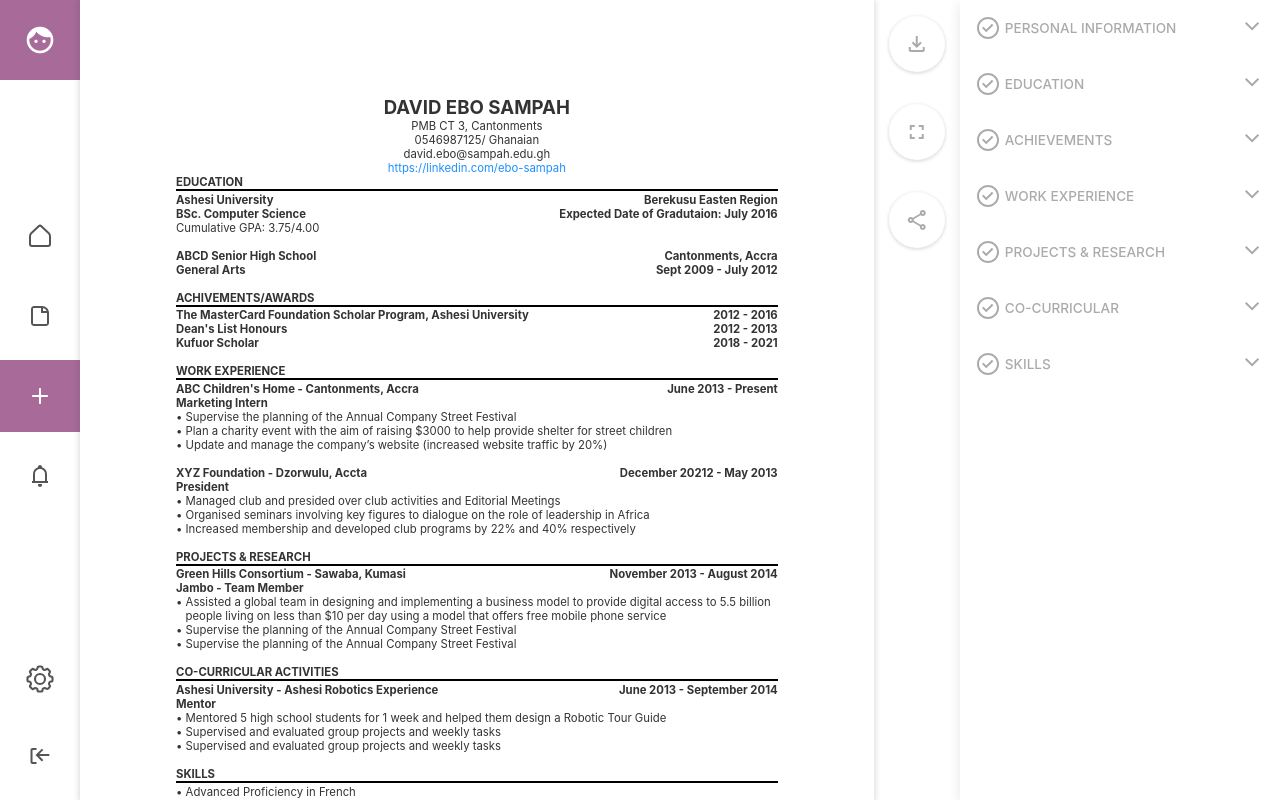
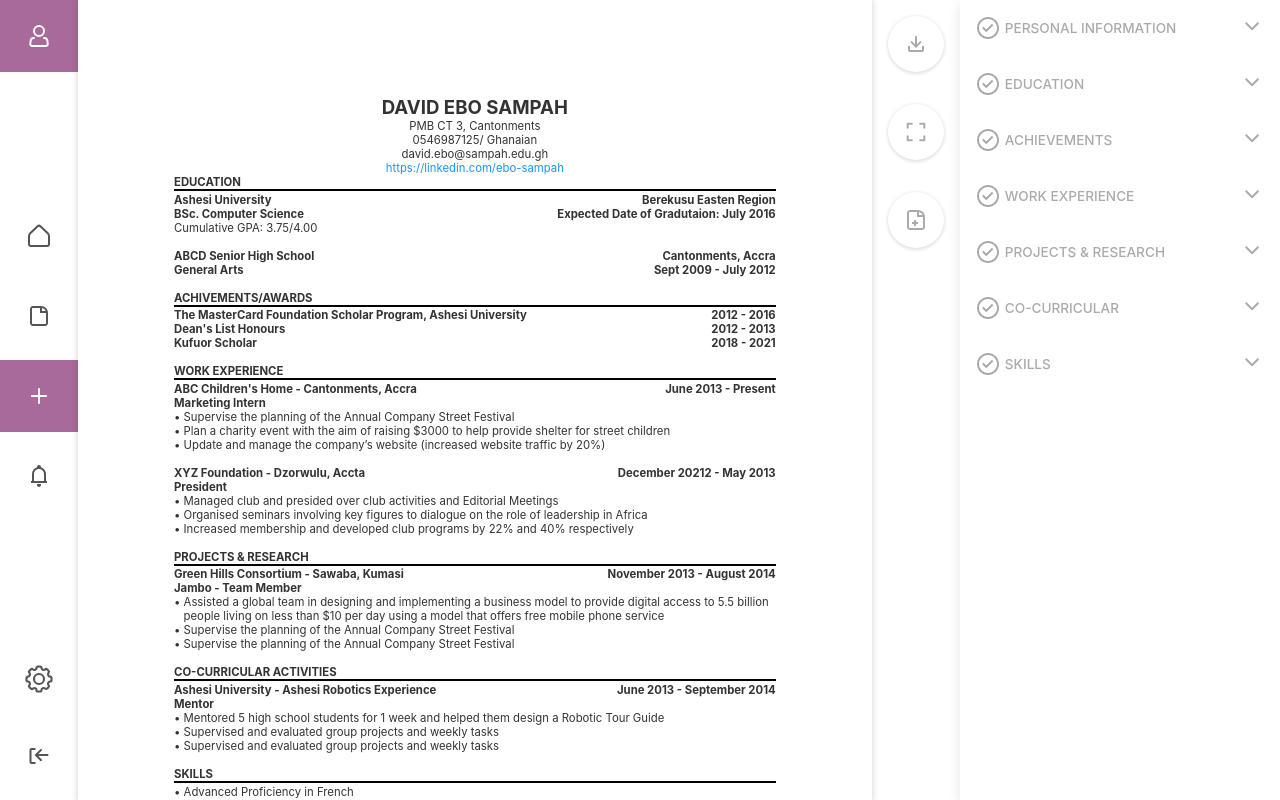
Before and after one commit to faddalibrahim/auto-cv-frontend, a React (Create React App) app: page / in a window 1280 px wide. Built offline with nearby package versions, Linux system fonts and the light colour scheme; sample sign-in values are in the browser's storage; a web font is replaced by a local one.

Commit message:
all icons replaced

```diff
--- /dev/null
+++ b/src/components/download-icon/DownloadIcon.js
@@ -0,0 +1,22 @@
+const DownloadIcon = () => {
+  return (
+    <svg
+      width="24"
+      height="24"
+      viewBox="0 0 24 24"
+      fill="none"
+      xmlns="http://www.w3.org/2000/svg"
+    >
+      <path
+        d="M11 5C11 4.44772 11.4477 4 12 4C12.5523 4 13 4.44772 13 5V12.1578L16.2428 8.91501L17.657 10.3292L12.0001 15.9861L6.34326 10.3292L7.75748 8.91501L11 12.1575V5Z"
+        fill="currentColor"
+      />
+      <path
+        d="M4 14H6V18H18V14H20V18C20 19.1046 19.1046 20 18 20H6C4.89543 20 4 19.1046 4 18V14Z"
+        fill="currentColor"
+      />
+    </svg>
+  );
+};
+
+export default DownloadIcon;
--- /dev/null
+++ b/src/components/file-add-icon/FileAddIcon.js
@@ -0,0 +1,24 @@
+const FileAddIcon = () => {
+  return (
+    <svg
+      width="24"
+      height="24"
+      viewBox="0 0 24 24"
+      fill="none"
+      xmlns="http://www.w3.org/2000/svg"
+    >
+      <path
+        d="M10 18V16H8V14H10V12H12V14H14V16H12V18H10Z"
+        fill="currentColor"
+      />
+      <path
+        fill-rule="evenodd"
+        clip-rule="evenodd"
+        d="M6 2C4.34315 2 3 3.34315 3 5V19C3 20.6569 4.34315 22 6 22H18C19.6569 22 21 20.6569 21 19V9C21 5.13401 17.866 2 14 2H6ZM6 4H13V9H19V19C19 19.5523 18.5523 20 18 20H6C5.44772 20 5 19.5523 5 19V5C5 4.44772 5.44772 4 6 4ZM15 4.10002C16.6113 4.4271 17.9413 5.52906 18.584 7H15V4.10002Z"
+        fill="currentColor"
+      />
+    </svg>
+  );
+};
+
+export default FileAddIcon;
--- /dev/null
+++ b/src/components/fullscreen-icon/FullscreenIcon.js
@@ -0,0 +1,23 @@
+const FullscreenIcon = () => {
+  return (
+    <svg
+      xmlns="http://www.w3.org/2000/svg"
+      width="20"
+      height="20"
+      viewBox="0 0 24 24"
+      fill="none"
+      stroke="currentColor"
+      stroke-width="2.4"
+      stroke-linecap="round"
+      stroke-linejoin="round"
+      class="ai ai-FullScreen"
+    >
+      <path d="M2 7V2h5" />
+      <path d="M22 7V2h-5" />
+      <path d="M7 22H2v-5" />
+      <path d="M17 22h5v-5" />
+    </svg>
+  );
+};
+
+export default FullscreenIcon;
--- /dev/null
+++ b/src/components/profile-icon/ProfileIcon.js
@@ -0,0 +1,21 @@
+const ProfileIcon = () => {
+  return (
+    <svg
+      xmlns="http://www.w3.org/2000/svg"
+      width="24"
+      height="24"
+      viewBox="0 0 24 24"
+      fill="none"
+      stroke="currentColor"
+      stroke-width="2"
+      stroke-linecap="round"
+      stroke-linejoin="round"
+      class="ai ai-Person"
+    >
+      <circle cx="12" cy="7" r="5" />
+      <path d="M17 14h.352a3 3 0 0 1 2.976 2.628l.391 3.124A2 2 0 0 1 18.734 22H5.266a2 2 0 0 1-1.985-2.248l.39-3.124A3 3 0 0 1 6.649 14H7" />
+    </svg>
+  );
+};
+
+export default ProfileIcon;
--- a/src/components/sidebar/sidebar_routes.js
+++ b/src/components/sidebar/sidebar_routes.js
@@ -15,6 +15,7 @@ import FileIcon from "components/file-icon/FileIcon";
 import PlusIcon from "components/plus-icon/PlusIcon";
 import LogoutIcon from "components/logout-icon/LogoutIcon";
 import CogIcon from "components/cog-icon/CogIcon";
+import ProfileIcon from "components/profile-icon/ProfileIcon";
 
 const routeNames = {
   RESUME_HOME: "home",
@@ -28,10 +29,10 @@ const routeNames = {
 
 const routes = [
   {
-    name: FACE,
-    iconType: MATERIAL_ICONS,
+    // name: FACE,
+    // iconType: MATERIAL_ICONS,
     label: routeNames.PROFILE,
-    customSVG: null,
+    customSVG: <ProfileIcon />,
   },
   {
     label: routeNames.RESUME_HOME,
--- a/src/pages/create/Create.js
+++ b/src/pages/create/Create.js
@@ -12,6 +12,9 @@ import {
 
 import CreatePageStyles from "./create.module.scss";
 import { withRouter } from "react-router-dom";
+import DownloadIcon from "components/download-icon/DownloadIcon";
+import FullscreenIcon from "components/fullscreen-icon/FullscreenIcon";
+import FileAddIcon from "components/file-add-icon/FileAddIcon";
 
 const Create = (props) => {
   return (
@@ -22,13 +25,13 @@ const Create = (props) => {
 
       <div className={CreatePageStyles.actions}>
         <div onClick={() => props.history.push("/print")}>
-          <Icon type={MATERIAL_ICONS_OUTLINED} name={FILE_DOWNLOAD} />
+          <Icon customSVG={<DownloadIcon />} />
         </div>
         <div>
-          <Icon type={MATERIAL_ICONS_OUTLINED} name={FULL_SCREEN} />
+          <Icon customSVG={<FullscreenIcon />} />
         </div>
         <div>
-          <Icon type={MATERIAL_ICONS_OUTLINED} name={SHARE} />
+          <Icon customSVG={<FileAddIcon />} />
         </div>
       </div>
 
```
